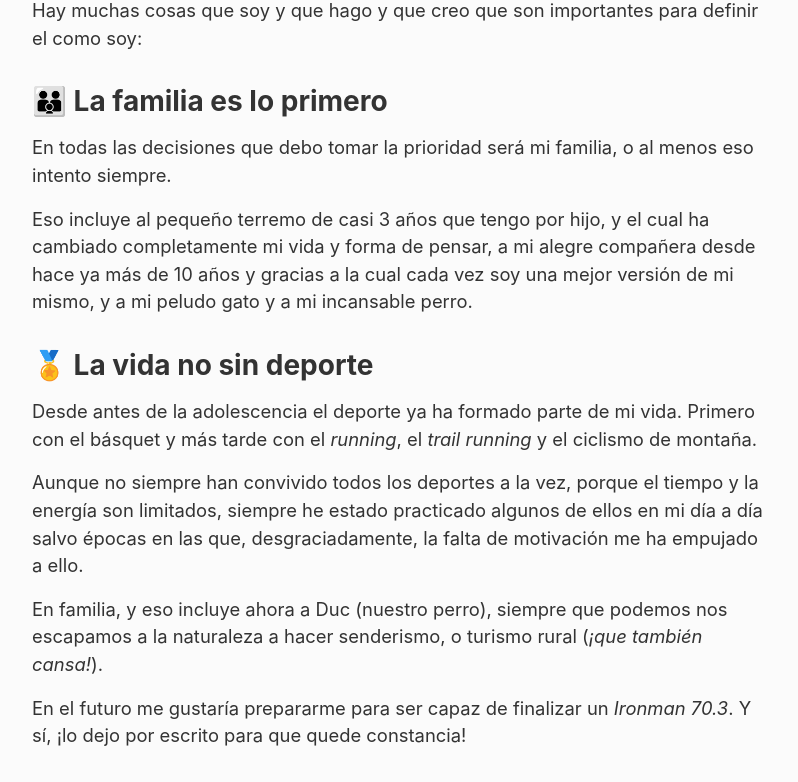
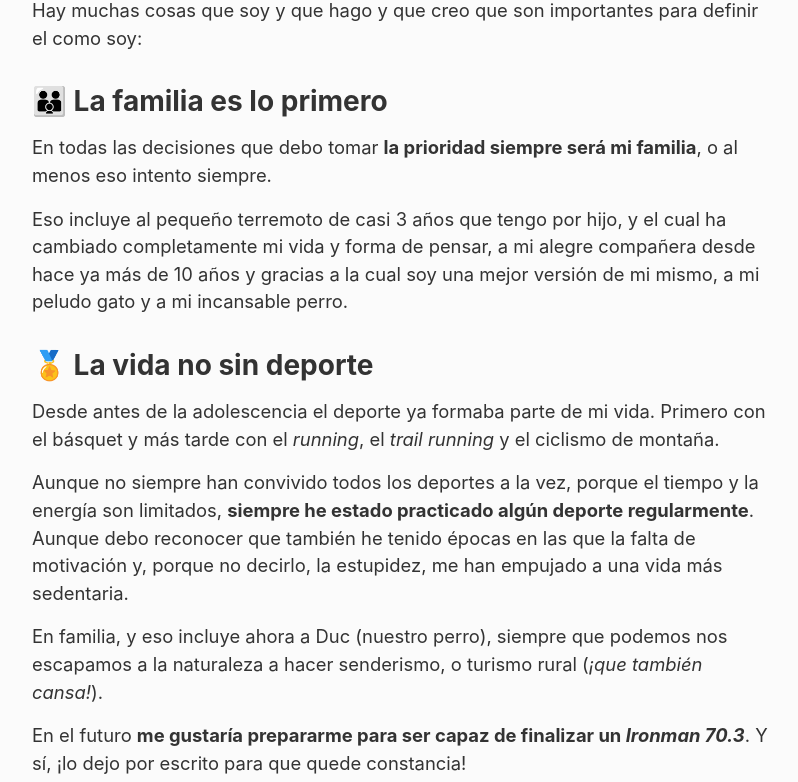
Before and after one commit to AitorRodriguez990/devairoma, a Next.js app: page /sobre-mi in a window 1280 px wide. Shown: the part 300-1082 px from the top of the page, without its empty margins (240-1038 px from the left). Built offline with nearby package versions, Linux system fonts and the light colour scheme.

Commit message:
Fixes texts

```diff
--- a/pages/sobre-mi/index.js
+++ b/pages/sobre-mi/index.js
@@ -25,24 +25,24 @@ const About = () => (
 
           <h2 className="subtitle">👪 La familia es lo primero</h2>
           <p>
-            En todas las decisiones que debo tomar la prioridad será mi familia, o al menos eso intento siempre.
+            En todas las decisiones que debo tomar <strong>la prioridad siempre será mi familia</strong>, o al menos eso intento siempre.
           </p>
           <p>
-            Eso incluye al pequeño terremo de casi 3 años que tengo por hijo, y el cual ha cambiado completamente mi vida y forma de pensar, a mi alegre compañera desde hace ya más de 10 años y gracias a la cual cada vez soy una mejor versión de mi mismo, y a mi peludo gato y a mi incansable perro.
+            Eso incluye al pequeño terremoto de casi 3 años que tengo por hijo, y el cual ha cambiado completamente mi vida y forma de pensar, a mi alegre compañera desde hace ya más de 10 años y gracias a la cual soy una mejor versión de mi mismo, a mi peludo gato y a mi incansable perro.
           </p>
 
           <h2 className="subtitle">🏅 La vida no sin deporte</h2>
           <p>
-            Desde antes de la adolescencia el deporte ya ha formado parte de mi vida. Primero con el básquet y más tarde con el <em>running</em>, el <em>trail running</em> y el ciclismo de montaña.
+            Desde antes de la adolescencia el deporte ya formaba parte de mi vida. Primero con el básquet y más tarde con el <em>running</em>, el <em>trail running</em> y el ciclismo de montaña.
           </p>
           <p>
-            Aunque no siempre han convivido todos los deportes a la vez, porque el tiempo y la energía son limitados, siempre he estado practicado algunos de ellos en mi día a día salvo épocas en las que, desgraciadamente, la falta de motivación me ha empujado a ello.
+            Aunque no siempre han convivido todos los deportes a la vez, porque el tiempo y la energía son limitados, <strong>siempre he estado practicado algún deporte regularmente</strong>. Aunque debo reconocer que también he tenido épocas en las que la falta de motivación y, porque no decirlo, la estupidez, me han empujado a una vida más sedentaria.
           </p>
           <p>
             En familia, y eso incluye ahora a Duc (nuestro perro), siempre que podemos nos escapamos a la naturaleza a hacer senderismo, o turismo rural (<em>¡que también cansa!</em>).
           </p>
           <p>
-            En el futuro me gustaría prepararme para ser capaz de finalizar un <em>Ironman 70.3</em>. Y sí, ¡lo dejo por escrito para que quede constancia!
+            En el futuro <strong>me gustaría prepararme para ser capaz de finalizar un <em>Ironman 70.3</em></strong>. Y sí, ¡lo dejo por escrito para que quede constancia!
           </p>
           <p></p>
 
```
